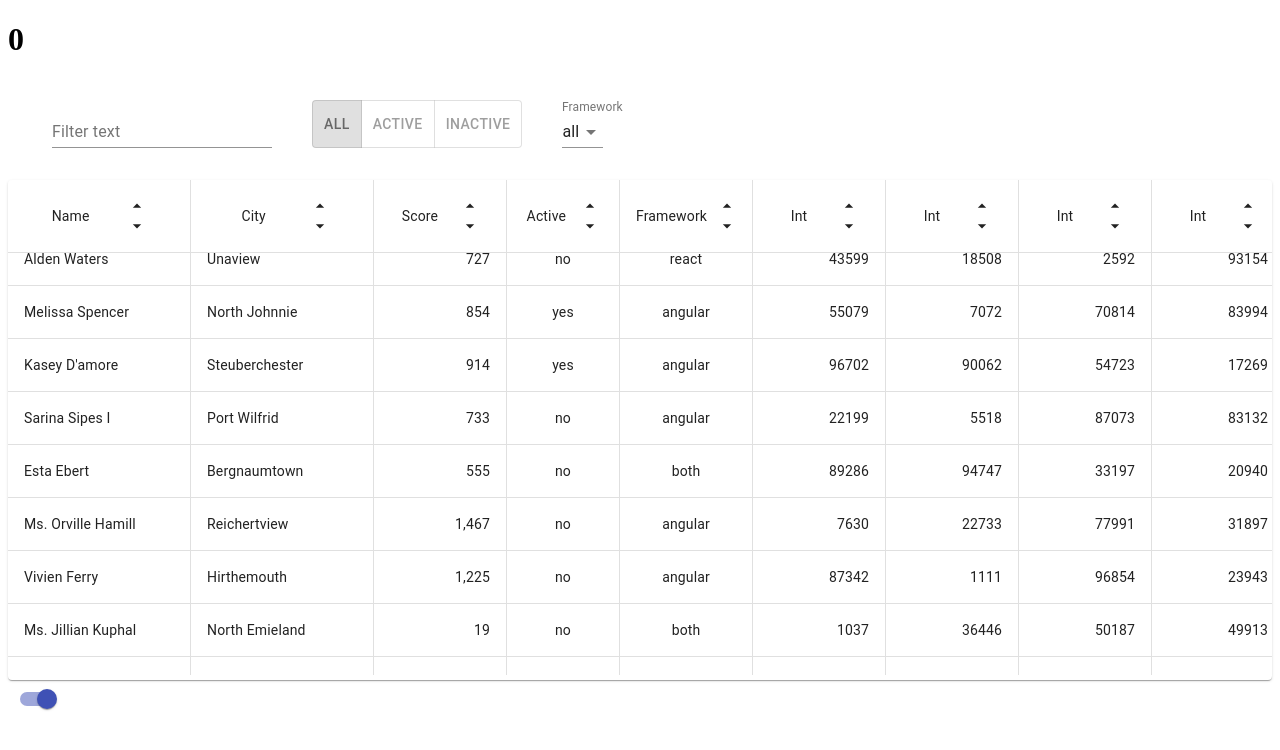
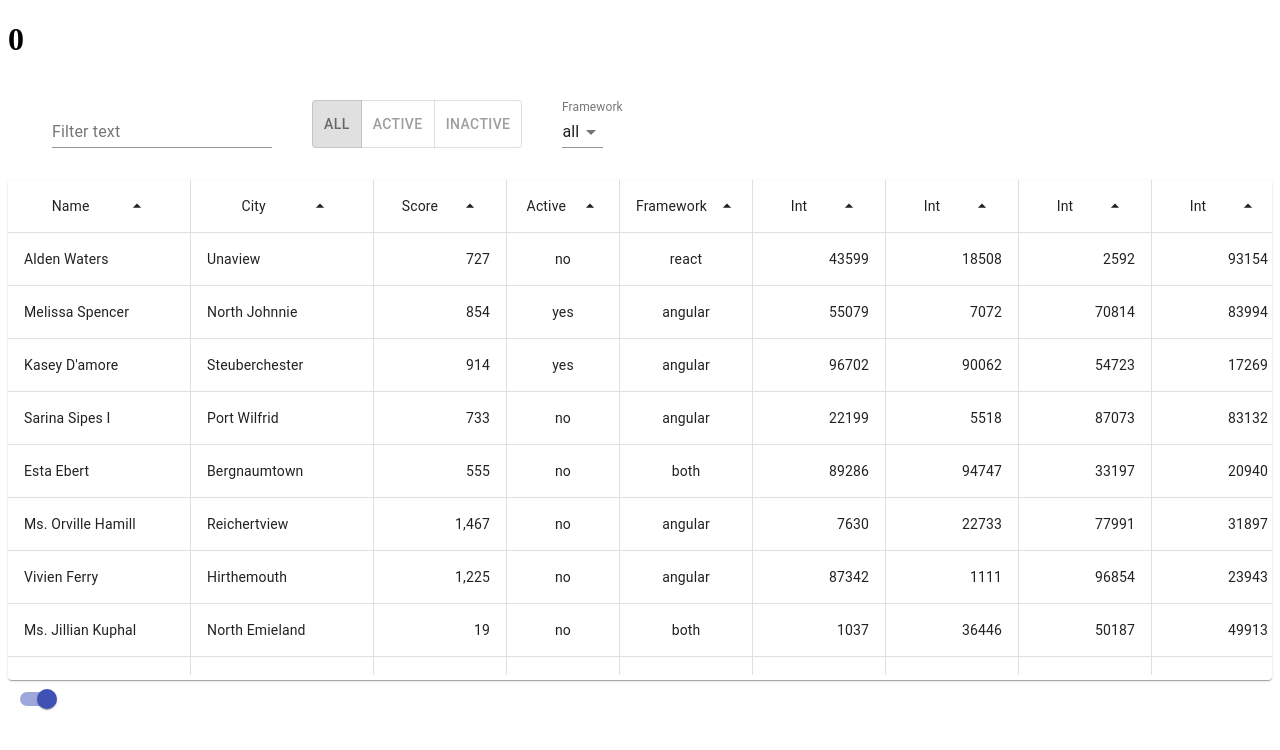
Before and after one commit to Pburua/data-grid, a React app: page / in a window 1280 px wide. Shown: the top 750 px of the page. Built offline with nearby package versions, Linux system fonts and the light colour scheme.

Commit message:
feat: add toggling arrows

```diff
--- a/src/js/components/TableHeadItem/TableHeadItem.tsx
+++ b/src/js/components/TableHeadItem/TableHeadItem.tsx
@@ -1,19 +1,23 @@
-import React from 'react';
+import React, { useState } from 'react';
 import { TableCell } from '@material-ui/core';
 import ArrowDropUpIcon from '@material-ui/icons/ArrowDropUp';
 import ArrowDropDownIcon from '@material-ui/icons/ArrowDropDown';
 import './TableHeadItem.scss';
 
 const TableHeadItem = ({ type, text }: any) => {
+  const [sortDown, setSortDown] = useState(true);
+
+  function handleTableHeadCellCLick() {
+    setSortDown(!sortDown);
+  }
 
   return (
-    <TableCell className={`table__cell table-head__cell ${type}`} component="div">
+    <TableCell className={`table__cell table-head__cell ${type}`} onClick={handleTableHeadCellCLick} component="div">
       <div className="table-head__text">
         {text}
       </div>
-      <div className="table-head__sort-controls sort-controls">
-        <ArrowDropUpIcon className="sort-controls__up" fontSize="small" />
-        <ArrowDropDownIcon className="sort-controls__up" fontSize="small" />
+      <div className="table-head__sort-controls">
+        {sortDown ? <ArrowDropUpIcon fontSize="small" /> : <ArrowDropDownIcon fontSize="small" />}
       </div>
     </TableCell>
   );
```
